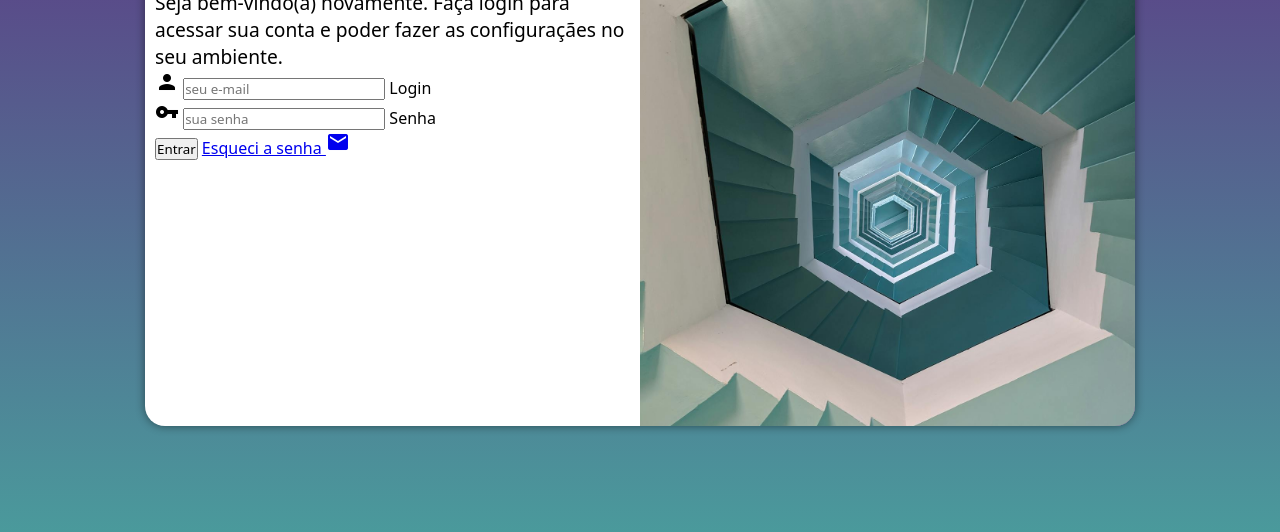
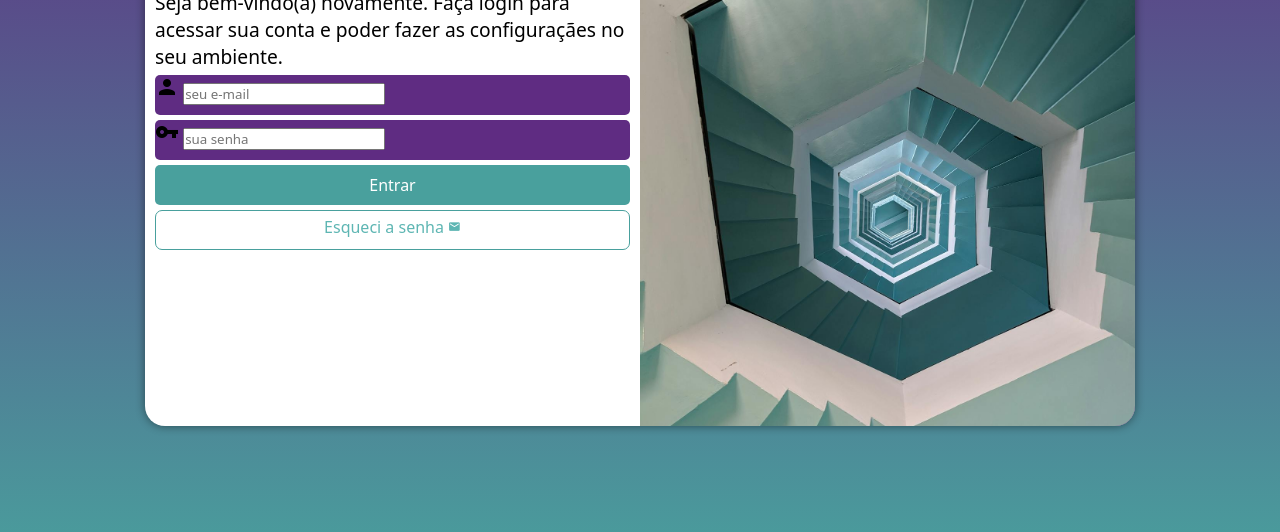
Before and after one commit to Ricardofrassetto/projeto-login, a plain HTML site: page index.html in a window 1280 px wide. Shown: the part 224-756 px from the top of the page. Drawn offline with Linux system fonts and the light colour scheme.

Commit message:
formatação do formulario

```diff
--- a/estilos/style.css
+++ b/estilos/style.css
@@ -64,3 +64,54 @@ div#formulario > h1 {
 div#formulario > p {
     font-size: 0.8em;
 }
+
+form > div.campo {
+    background-color: #5f2c82;
+    display: block;
+    width: 100%;
+    height: 40px;
+    border-radius: 5px;
+    margin: 5px 0px;
+}
+
+div.campo > label {
+    display: none;
+}
+
+form > input[type=submit] {
+    display: block;
+    font-size: 1em;
+    width: 100%;
+    height: 40px;
+    background-color: #49a09d;
+    color: white;
+    border: none;
+    border-radius: 5px;
+}
+
+form > input[type=submit]:hover {
+    background-color: #5eb6b3;
+}
+
+form > a.botao {
+    display: block;
+    text-align: center;
+    font-size: 1em;
+    width: 100%;
+    height: 40px;
+    padding-top: 5px;
+    margin-top: 5px;
+    background-color: white;
+    color: #5eb6b3;
+    border: 1px solid #49a09d;
+    border-radius: 7px;
+    text-decoration: none;
+}
+
+form > a.botao:hover {
+    background-color: #6bd9d6;
+}
+
+form > a.botao > i {
+    font-size: 0.8em;
+}
--- a/index.html
+++ b/index.html
@@ -29,7 +29,7 @@
                         <label for="isenha">Senha</label>
                     </div>
                     <input type="submit" value="Entrar">
-                    <a href="esqueci.html">
+                    <a href="esqueci.html" class="botao">
                         Esqueci a senha <i class="material-icons">mail</i>
                     </a>
                 </form>
```
